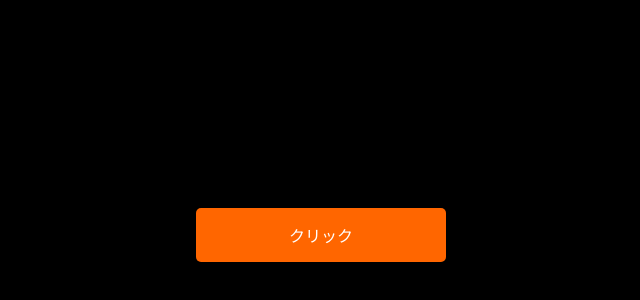
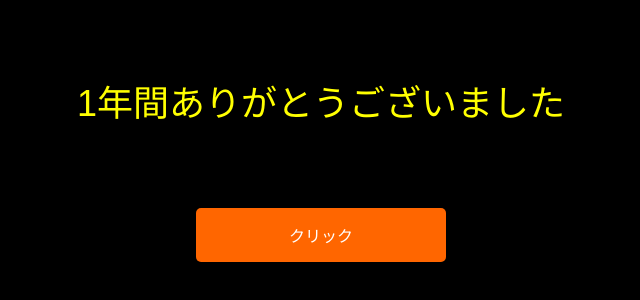
Before and after one commit to Manta-16/sokosai, a plain HTML site: page index.html in a window 1280 px wide. Shown: the part 300-600 px from the top of the page, without its empty margins (319-959 px from the left). Drawn offline with Linux system fonts and the light colour scheme.

Commit message:
Update index.html

```diff
--- a/index.html
+++ b/index.html
@@ -32,7 +32,6 @@
       top: 20vh;
     }
 
-
     canvas {
       position: absolute;
       top: 0;
@@ -40,6 +39,18 @@
       z-index: 1;
       width: 100%;
       height: 100%;
+    }
+
+    /* 画面中央に黄色い文字を表示 */
+    .center-text {
+      position: absolute;
+      top: 50%;
+      left: 50%;
+      transform: translate(-50%, -50%);
+      color: yellow;  /* 文字の色を黄色に変更 */
+      font-size: 36px;
+      font-family: Arial, sans-serif;
+      z-index: 5; /* ボタンとキャンバスより上に表示 */
     }
 
   </style>
@@ -50,10 +61,14 @@
 
   <canvas id="fireworksCanvas"></canvas>
 
+  <!-- 画面中央に表示する文字 -->
+  <div class="center-text" id="centerText">1年間ありがとうございました</div>
+
   <script>
     const button = document.getElementById('fireworksButton');
     const canvas = document.getElementById('fireworksCanvas');
     const ctx = canvas.getContext('2d');
+    const centerText = document.getElementById('centerText'); // 中央の文字要素
 
     // 画面のリサイズに合わせてキャンバスのサイズを更新
     function resizeCanvas() {
@@ -82,7 +97,7 @@
         for (let i = 0; i < 100; i++) {
           const angle = Math.random() * Math.PI * 2;
           const speed = Math.random() * 3 + 2;
-          const life = Math.random() * 30 + 50;
+          const life = Math.random() * 30 + 10000;
           const color = colors[Math.floor(Math.random() * colors.length)];
           this.particles.push(new Particle(this.x, this.y, angle, speed, life, color));
         }
@@ -114,7 +129,7 @@
         this.y += Math.sin(this.angle) * this.speed;
         this.speed *= 0.98; // 減速
         this.life -= 1;
-        this.alpha -= 0.02; // 不透明度を減少
+        this.alpha -= 0.01; // 不透明度を減少
 
         if (this.life <= 0) {
           this.alpha = 0;
```
